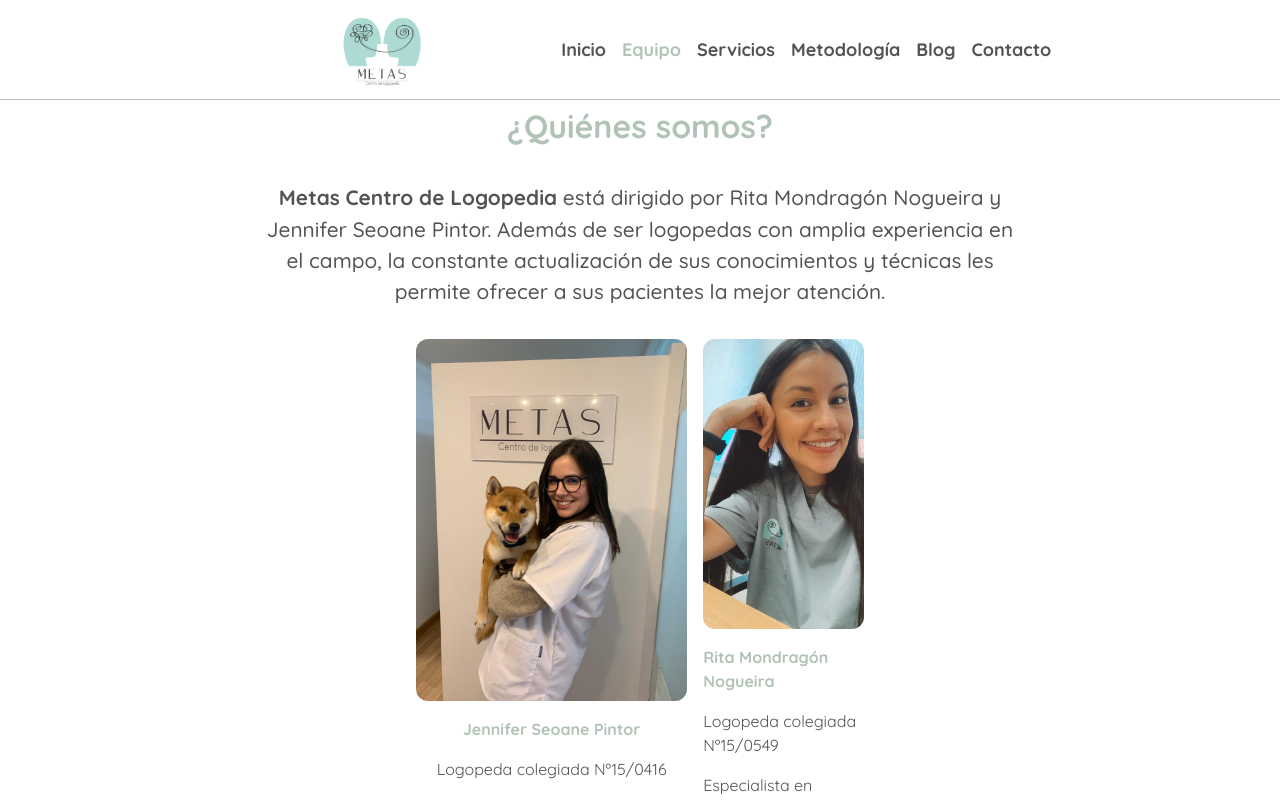
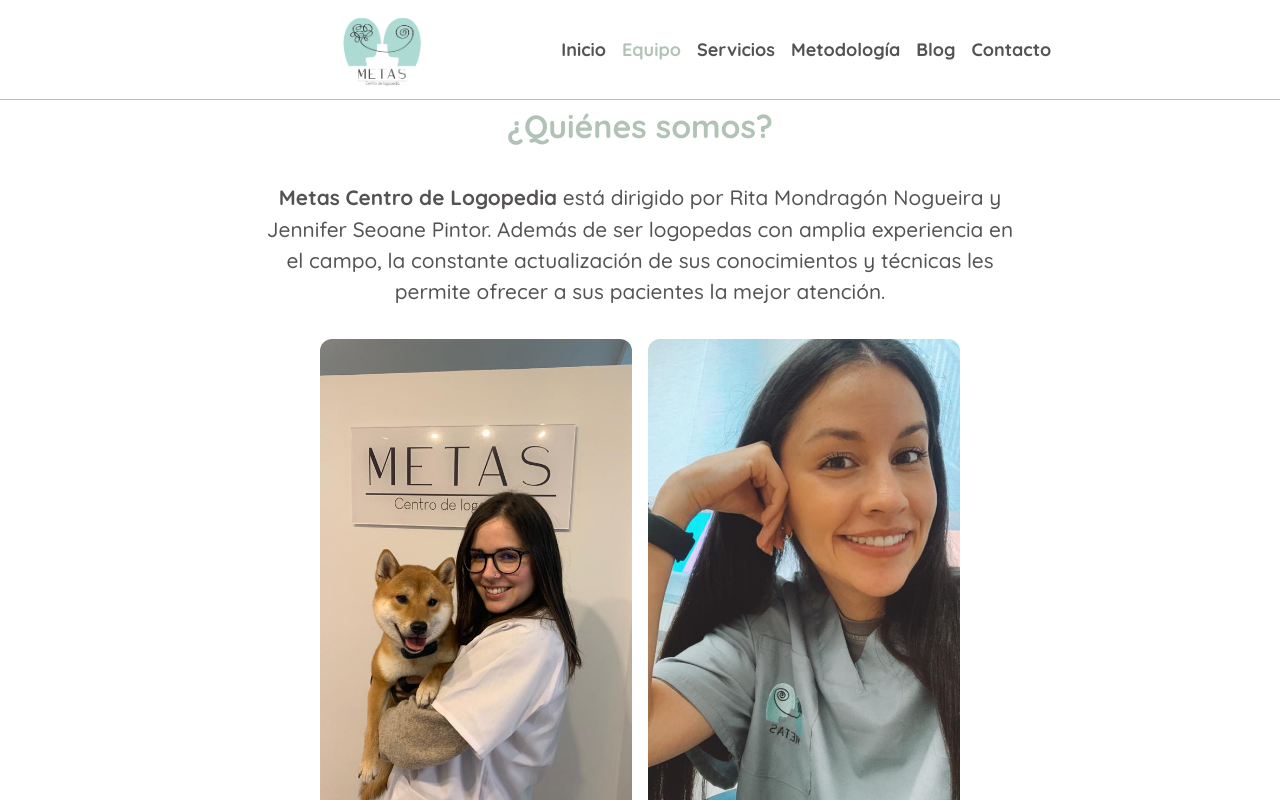
Before and after one commit to wiflysk8/Metas_logopedia, a React (Create React App) app: page /equipo in a window 1280 px wide. Shown: the top 800 px of the page. Built offline with nearby package versions, Linux system fonts and the light colour scheme.

Commit message:
Update images styling

```diff
--- a/src/pages/Team/TeamPage.jsx
+++ b/src/pages/Team/TeamPage.jsx
@@ -19,7 +19,7 @@ const TeamPage = () => {
           atención.
         </span>
         <TeamMember>
-          <TeamImage style={{ width: "340px" }}>
+          <TeamImage>
             <img src={JenniferImg} alt="Jennifer" />
 
             <strong style={{ color: "#b1c2b6" }}>Jennifer Seoane Pintor</strong>
--- a/src/pages/Team/TeamPageStyles.jsx
+++ b/src/pages/Team/TeamPageStyles.jsx
@@ -34,6 +34,7 @@ export const TeamContainer = styled.div`
   div {
     display: flex;
     gap: 1rem;
+    width: 50vw;
   }
   @media screen and (max-width: 768px) {
     span {
@@ -45,6 +46,7 @@ export const TeamContainer = styled.div`
     div {
       flex-direction: column;
       align-items: center;
+      width: 60vw;
     }
   }
 `;
```
